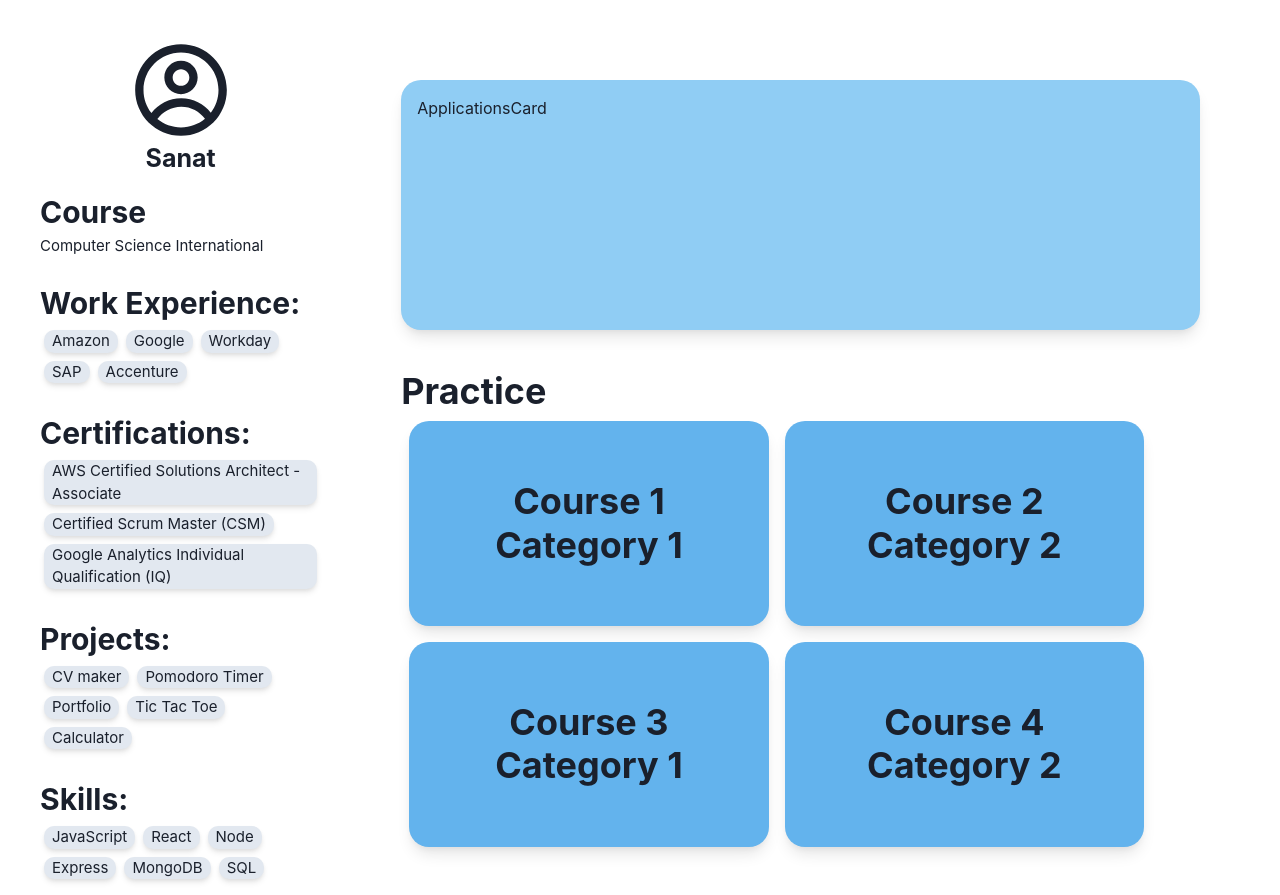
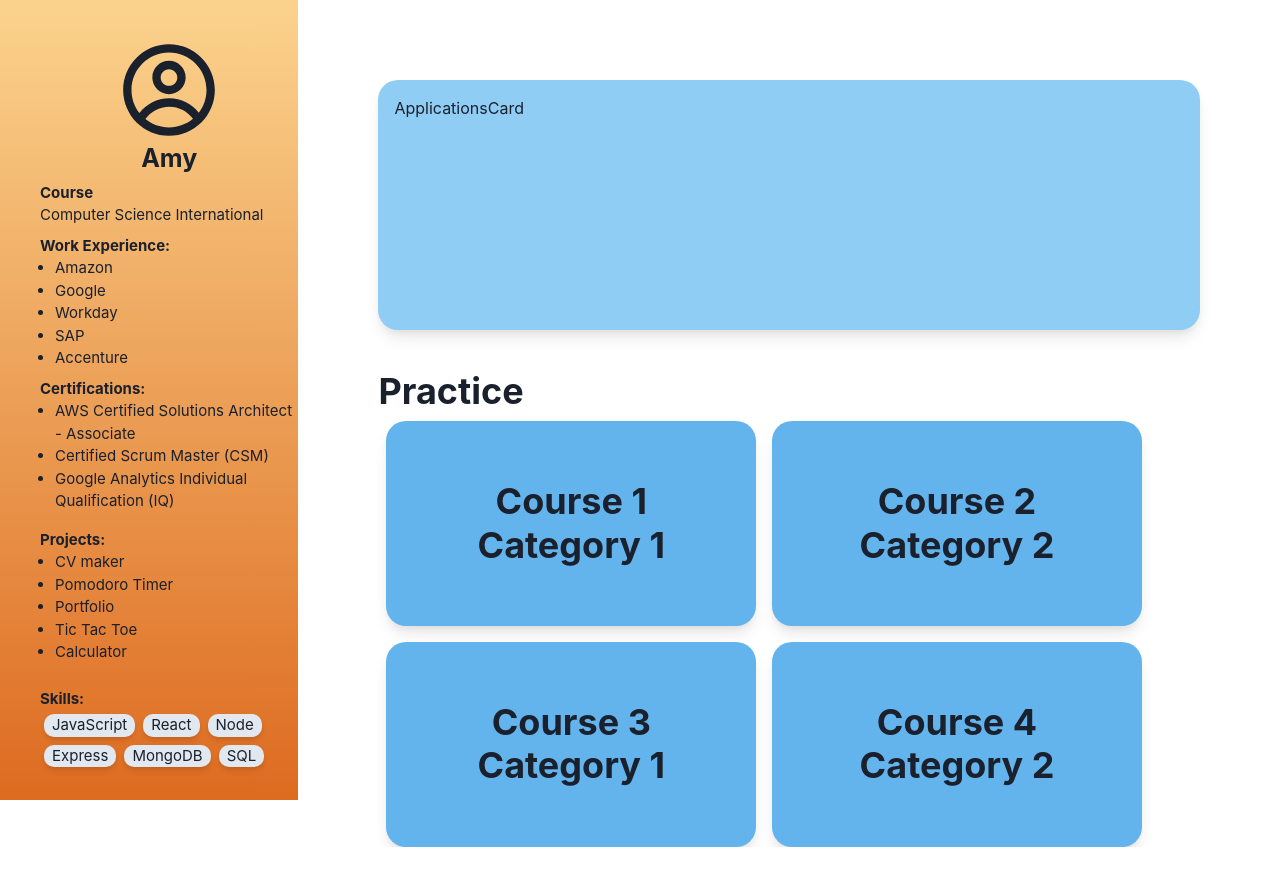
Before and after one commit to jeisper/mindScape, a React (Create React App) app: page / in a window 1280 px wide. After the commit the page ends 847 px from the top, so only its background shows below. Built offline with nearby package versions, Linux system fonts and the light colour scheme.

Commit message:
changed sideMenu style

```diff
--- a/src/components/SideMenu.js
+++ b/src/components/SideMenu.js
@@ -1,4 +1,4 @@
-import { Box, Flex, Text } from '@chakra-ui/react';
+import { Box, Flex, ListItem, Text, UnorderedList } from '@chakra-ui/react';
 import React from 'react';
 import { CgProfile } from 'react-icons/cg';
 
@@ -20,7 +20,15 @@ const skills = ['JavaScript', 'React', 'Node', 'Express', 'MongoDB', 'SQL'];
 
 function SideMenu() {
   return (
-    <Flex display="flex" flexDir="column" ml="10" mt="10" fontSize="30" w="30%">
+    <Flex
+      display="flex"
+      flexDir="column"
+      pl="10"
+      pt="10"
+      fontSize="15"
+      w="30%"
+      bgGradient="linear(to-b, orange.200, orange.500)"
+    >
       <Flex
         justifyContent="center"
         alignItems="center"
@@ -29,70 +37,40 @@ function SideMenu() {
         fontSize="25"
       >
         <CgProfile size="100" />
-        <Text fontWeight="bold">Sanat</Text>
+        <Text fontWeight="bold">Amy</Text>
       </Flex>
-      <Flex display="flex" flexDir="column" my="3">
+      <Flex display="flex" flexDir="column" my="1">
         <Text fontWeight="bold">Course</Text>
         <Text fontSize="15">Computer Science International</Text>
       </Flex>
-      <Flex display="flex" flexDir="column" my="3">
+      <Flex display="flex" flexDir="column" my="1">
         <Text fontWeight="bold">Work Experience:</Text>
         <Flex display="flex" flexWrap="wrap">
+          <UnorderedList>
             {workExp.map(workExp => {
-            return (
-              <Box
-                m="1"
-                px="2"
-                borderRadius="10"
-                shadow="md"
-                fontSize="15"
-                bg="gray.200"
-                w="fit-content"
-              >
-                {workExp}
-              </Box>
-            );
+              return <ListItem fontSize="15"> {workExp}</ListItem>;
             })}
+          </UnorderedList>
         </Flex>
       </Flex>
-      <Flex display="flex" flexDir="column" my="3">
+      <Flex display="flex" flexDir="column" my="1">
         <Text fontWeight="bold">Certifications:</Text>
         <Flex display="flex" flexWrap="wrap">
+          <UnorderedList>
             {certification.map(certification => {
-            return (
-              <Box
-                m="1"
-                px="2"
-                borderRadius="10"
-                shadow="md"
-                fontSize="15"
-                bg="gray.200"
-                w="fit-content"
-              >
-                {certification}
-              </Box>
-            );
+              return <ListItem fontSize="15">{certification}</ListItem>;
             })}
+          </UnorderedList>
         </Flex>
       </Flex>
       <Flex display="flex" flexDir="column" my="3">
         <Text fontWeight="bold">Projects:</Text>
         <Flex display="flex" flexWrap="wrap">
+          <UnorderedList>
             {projects.map(projects => {
-            return (
-              <Box
-                m="1"
-                px="2"
-                borderRadius="10"
-                shadow="md"
-                fontSize="15"
-                bg="gray.200"
-                w="fit-content"
-              >
-                {projects}
-              </Box>
-            );
+              return <ListItem fontSize="15">{projects}</ListItem>;
             })}
+          </UnorderedList>
         </Flex>
       </Flex>
       <Flex display="flex" flexDir="column" my="3">
--- a/src/pages/Landing.js
+++ b/src/pages/Landing.js
@@ -13,6 +13,7 @@ function Landing() {
       w="100%"
     >
       <SideMenu />
+
       <MainSection />
     </Flex>
   );
```
Lines whose indentation alone changed are shown as unchanged.
